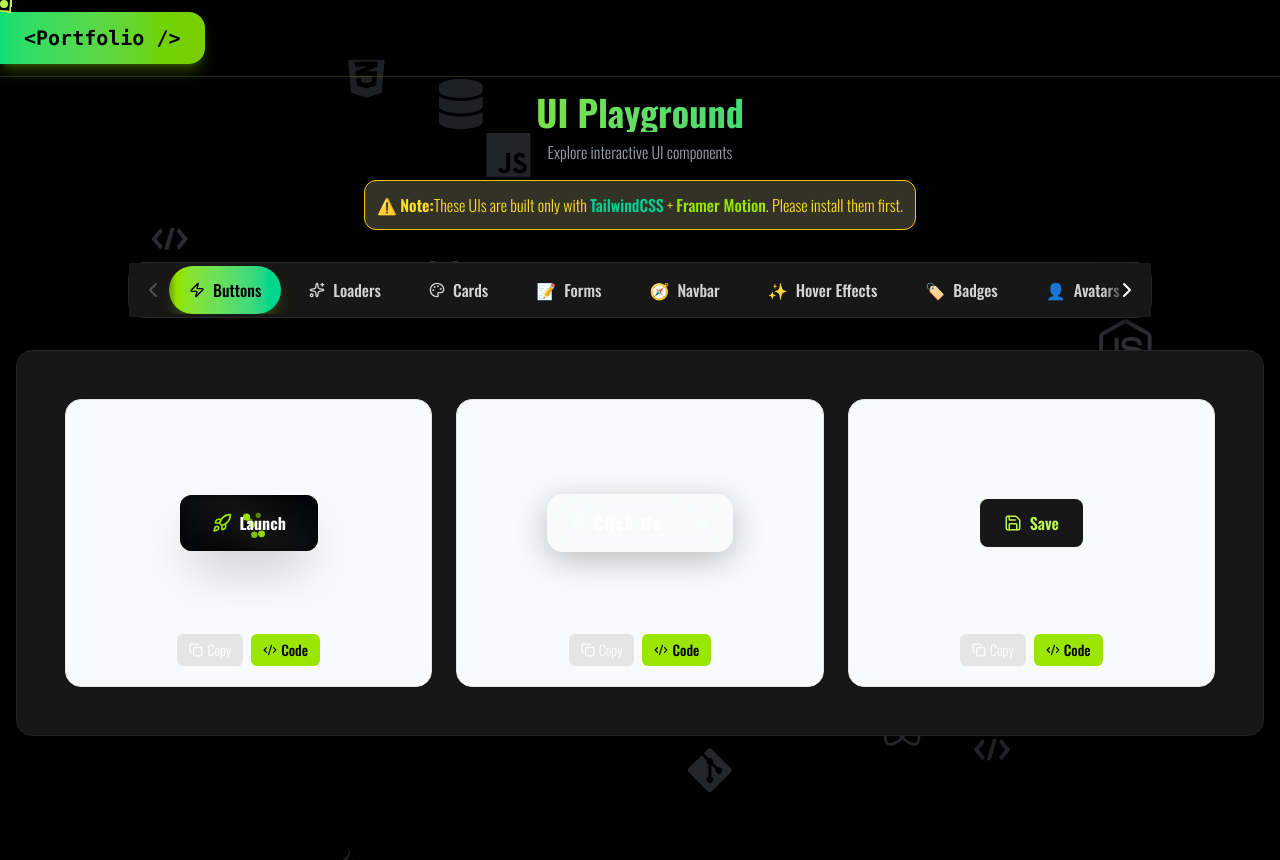
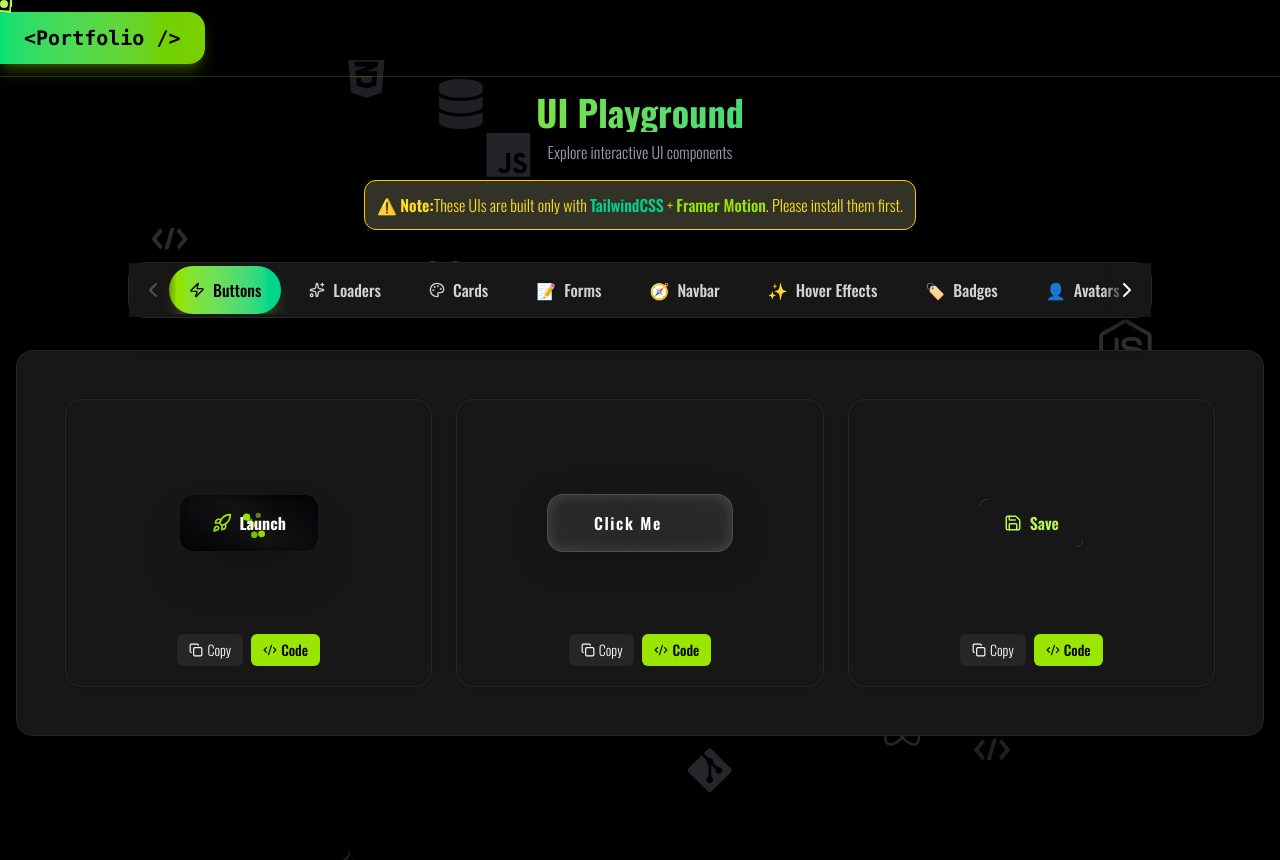
Before and after one commit to Parthsingh14/Portfolio, a React (Vite) app: page /ui-playground in a window 1280 px wide. Built offline with nearby package versions, Linux system fonts and the light colour scheme.

Commit message:
Fixed the theme error

```diff
--- a/src/components/UI-components/ButtonsUI.jsx
+++ b/src/components/UI-components/ButtonsUI.jsx
@@ -21,7 +21,7 @@ function ButtonCard({ item }) {
         transition={{ duration: 0.6, ease: "easeInOut" }}
       >
         {/* Front — Preview */}
-        <div className="absolute inset-0 bg-gray-50 dark:bg-neutral-900 border border-neutral-200 dark:border-neutral-800 rounded-xl sm:rounded-2xl p-3 sm:p-4 lg:p-5 shadow-sm [backface-visibility:hidden] flex flex-col justify-between">
+        <div className="absolute inset-0  bg-neutral-900 border border-neutral-800 rounded-xl sm:rounded-2xl p-3 sm:p-4 lg:p-5 shadow-sm [backface-visibility:hidden] flex flex-col justify-between">
           <div className="flex items-center justify-center flex-1 scale-90 sm:scale-95 lg:scale-100">
             {item.preview}
           </div>
@@ -29,7 +29,7 @@ function ButtonCard({ item }) {
           <div className="mt-2 flex items-center justify-center gap-1.5 sm:gap-2 flex-wrap">
             <button
               onClick={handleCopy}
-              className="px-2.5 py-1 sm:px-3 sm:py-1.5 rounded-md text-xs sm:text-sm bg-neutral-200 hover:bg-neutral-300 dark:bg-neutral-800 dark:hover:bg-neutral-700 transition flex items-center gap-1"
+              className="px-2.5 py-1 sm:px-3 sm:py-1.5 rounded-md text-xs sm:text-sm  bg-neutral-800 hover:bg-neutral-700 transition flex items-center gap-1"
               aria-label="Copy code"
             >
               <Copy size={14} />
```
